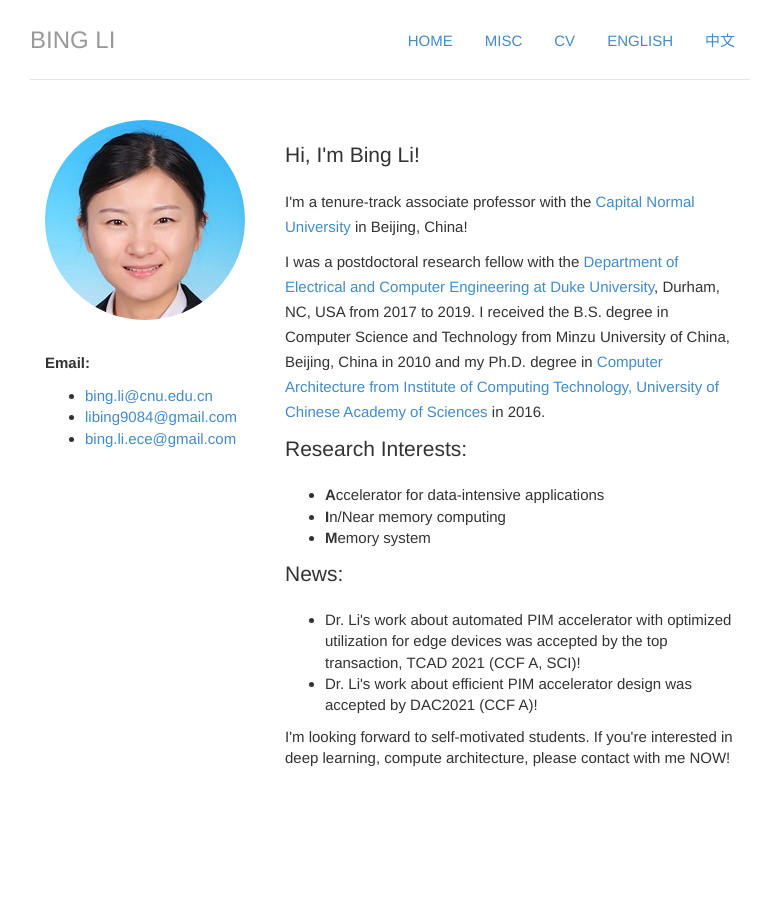
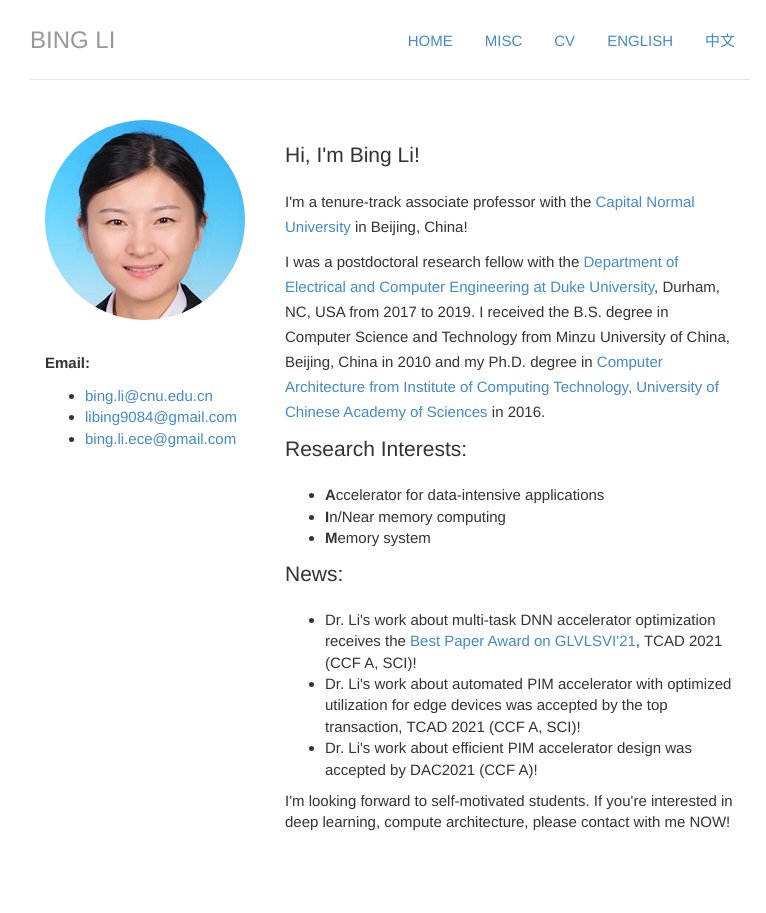
Before and after one commit to libingict/libingict.github.io, a Jekyll site: the page built from index.html, in a window 1280 px wide. Shown: the whole page, without its empty margins (250-1016 px from the left). Built offline with Jekyll 4.4.1, drawn with Linux system fonts in a browser that asks for light colours.

Commit message:
Update index.html
update award info.

```diff
--- a/index.html
+++ b/index.html
@@ -50,6 +50,8 @@ cv: passive
     </ul>
   <p class="lead", id="news">News:</p>
   <ul>
+
+  <li>Dr. Li's work about multi-task DNN accelerator optimization receives the <a href="https://www.glsvlsi.org/index.html">Best Paper Award on GLVLSVI'21</a>, TCAD 2021 (CCF A, SCI)!</li>
   <li>Dr. Li's work about automated PIM accelerator with optimized utilization for edge devices was accepted by the top transaction, TCAD 2021 (CCF A, SCI)!</li>
   <li>Dr. Li's work about efficient PIM accelerator design was accepted by DAC2021 (CCF A)!</li>
     </ul>
```
